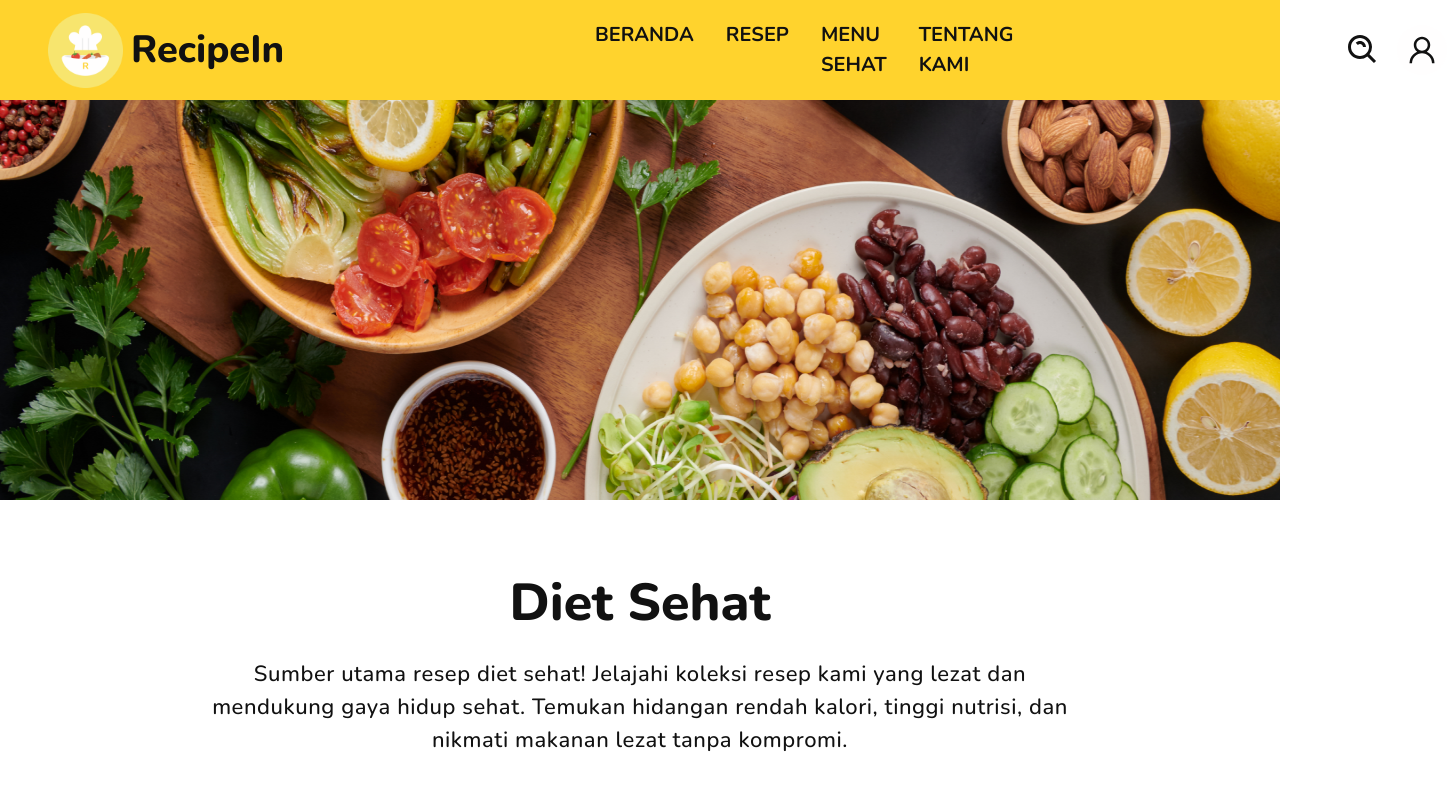
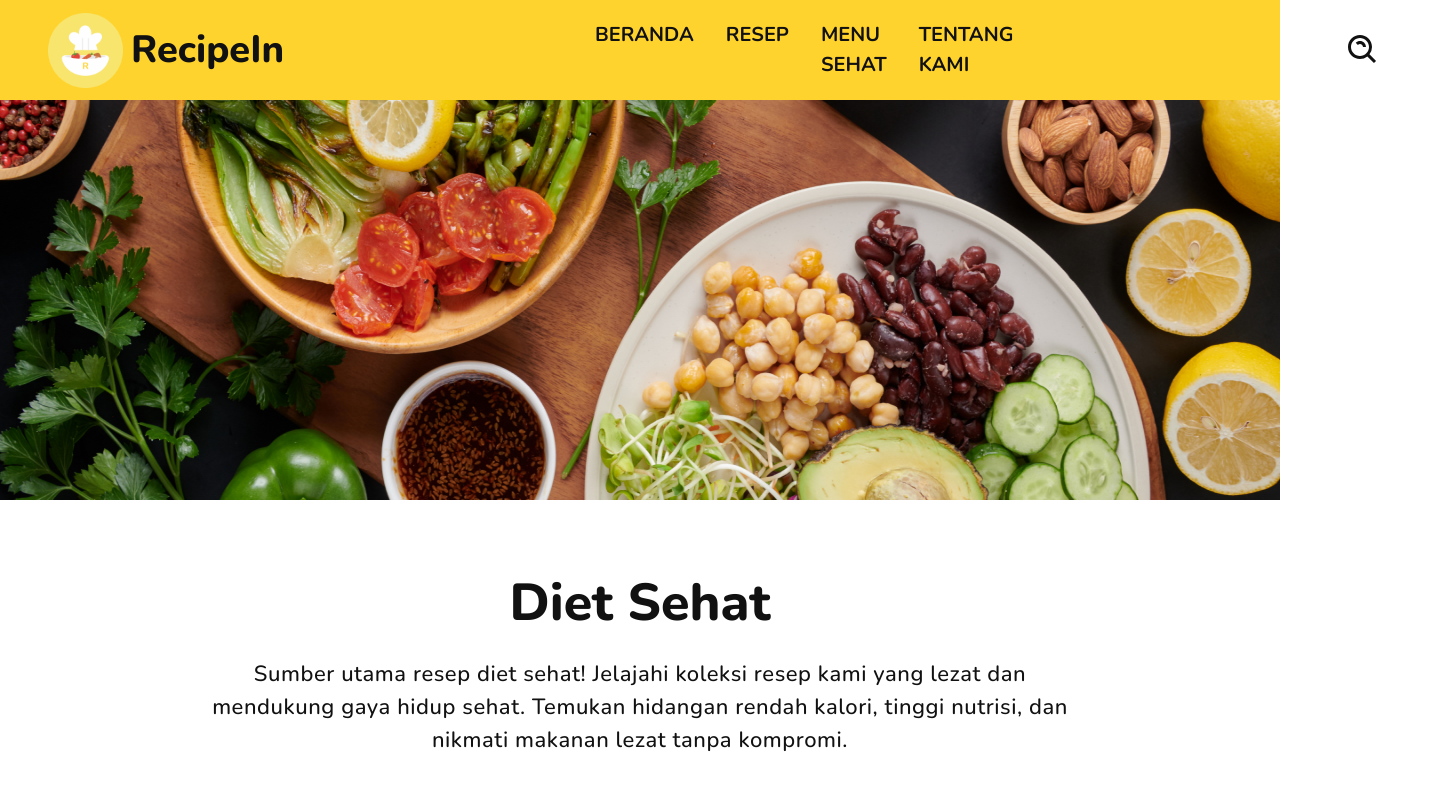
Before and after one commit to RecipeIn/recipein-website, a React (Vite) app: page /diet in a window 1280 px wide. Shown: the top 800 px of the page, 1447 px wide, since content can reach past the window. Built offline with nearby package versions, Linux system fonts and the light colour scheme.

Commit message:
chore: add profile image at navbar

```diff
--- a/src/component/Navbar.jsx
+++ b/src/component/Navbar.jsx
@@ -6,6 +6,7 @@ import { HiMenuAlt3 } from "react-icons/hi";
 import { BiSearchAlt } from "react-icons/bi";
 import { AiOutlineUser } from "react-icons/ai";
 import SearchDialog from './SearchDialog';
+import profile from "../assets/img/profile.png"
 
 function Navbar() {
     const [isDialogOpen, setDialogOpen] = useState(false);
@@ -49,7 +50,8 @@ function Navbar() {
                   </div>
                   <div className='hidden lg:flex bg-putih rounded-full -ml-4'>
                     <Link to="/profile">
-                        <AiOutlineUser color='#111111' fontSize="50px" className='py-2 px-2'/>
+                        {/* <AiOutlineUser color='#111111' fontSize="50px" className='py-2 px-2'/> */}
+                        <img className=" w-[50px] h-[50px] rounded-full" src={profile} alt=""/>
                     </Link>
                   </div>
               </div>
```
